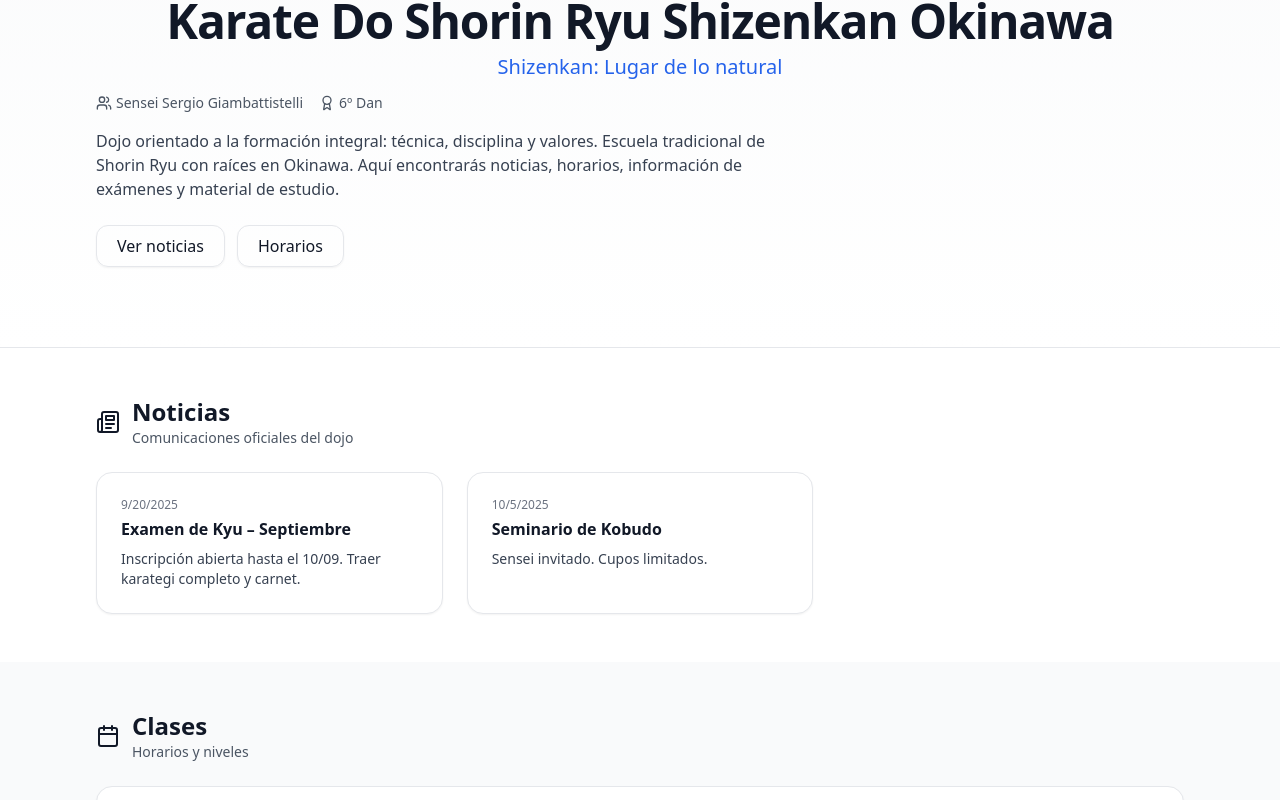
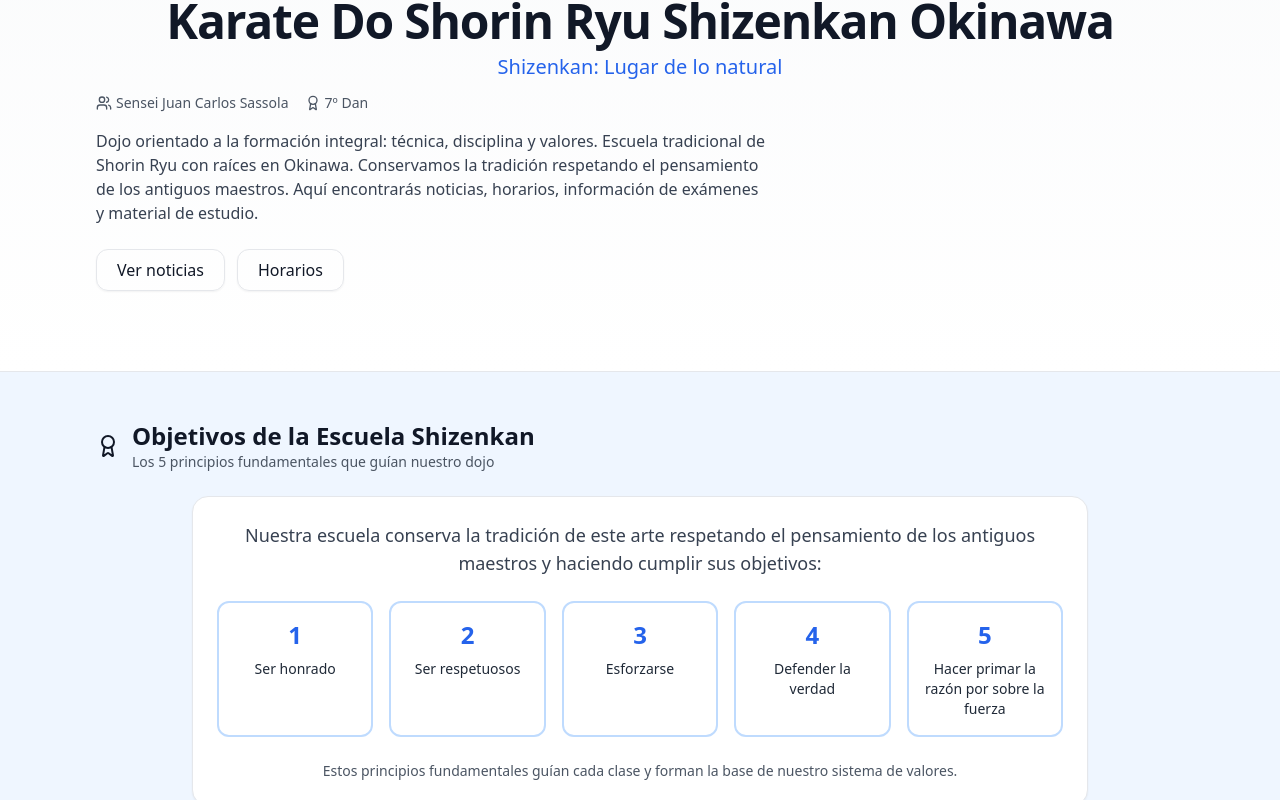
Before and after one commit to gseverina/shizenkan_web, a React (Vite) app: page / in a window 1280 px wide. Shown: the part 260-1060 px from the top of the page. Built offline with nearby package versions, Linux system fonts and the light colour scheme.

Commit message:
Add school objectives and update sensei information - Extract objectives from Alouette karate page - Add Juan Carlos Sassola 7º Dan as sensei - Create new SchoolObjectives section with 5 principles - Update navigation to include objectives section

```diff
--- a/src/App.jsx
+++ b/src/App.jsx
@@ -8,9 +8,9 @@ import logoDojo from './assets/logo-dojo.png';
 const DOJO_INFO = {
   name: "Karate Do Shorin Ryu Shizenkan Okinawa",
   meaning: "Shizenkan: Lugar de lo natural",
-  sensei: "Sergio Giambattistelli",
-  dan: "6º Dan",
-  description: "Dojo orientado a la formación integral: técnica, disciplina y valores. Escuela tradicional de Shorin Ryu con raíces en Okinawa."
+  sensei: "Juan Carlos Sassola",
+  dan: "7º Dan",
+  description: "Dojo orientado a la formación integral: técnica, disciplina y valores. Escuela tradicional de Shorin Ryu con raíces en Okinawa. Conservamos la tradición respetando el pensamiento de los antiguos maestros."
 };
 
 const NEWS = [
@@ -87,6 +87,15 @@ const VOCAB = [
       {ja: "Kakato Geri", es: "Patada con talón"}
     ]
   }
+];
+
+// Objetivos de la escuela Shizenkan
+const SCHOOL_OBJECTIVES = [
+  "Ser honrado",
+  "Ser respetuosos",
+  "Esforzarse",
+  "Defender la verdad",
+  "Hacer primar la razón por sobre la fuerza"
 ];
 
 // Katas reales del estilo
@@ -175,6 +184,7 @@ function Navbar() {
   const [open, setOpen] = useState(false);
   const items = [
     { href: "#inicio", label: "Inicio" },
+    { href: "#objetivos", label: "Objetivos" },
     { href: "#noticias", label: "Noticias" },
     { href: "#clases", label: "Clases" },
     { href: "#vocabulario", label: "Vocabulario y Katas" },
@@ -251,6 +261,44 @@ function Hero() {
         </div>
       </Container>
     </div>
+  );
+}
+
+function SchoolObjectives() {
+  return (
+    <section id="objetivos" className="py-12 bg-blue-50">
+      <Container>
+        <SectionTitle
+          icon={Award}
+          title="Objetivos de la Escuela Shizenkan"
+          subtitle="Los 5 principios fundamentales que guían nuestro dojo"
+        />
+        <div className="max-w-4xl mx-auto">
+          <Card className="text-center">
+            <p className="text-lg text-gray-700 mb-6">
+              Nuestra escuela conserva la tradición de este arte respetando el pensamiento de los antiguos maestros y haciendo cumplir sus objetivos:
+            </p>
+            <div className="grid sm:grid-cols-2 lg:grid-cols-5 gap-4">
+              {SCHOOL_OBJECTIVES.map((objective, index) => (
+                <motion.div
+                  key={index}
+                  initial={{ opacity: 0, y: 20 }}
+                  animate={{ opacity: 1, y: 0 }}
+                  transition={{ duration: 0.5, delay: index * 0.1 }}
+                  className="p-4 rounded-xl bg-white border-2 border-blue-200 hover:border-blue-300 transition-colors"
+                >
+                  <div className="text-2xl font-bold text-blue-600 mb-2">{index + 1}</div>
+                  <div className="text-sm font-medium text-gray-800">{objective}</div>
+                </motion.div>
+              ))}
+            </div>
+            <p className="mt-6 text-sm text-gray-600">
+              Estos principios fundamentales guían cada clase y forman la base de nuestro sistema de valores.
+            </p>
+          </Card>
+        </div>
+      </Container>
+    </section>
   );
 }
 
@@ -409,6 +457,7 @@ export default function App() {
     <div className="font-sans text-gray-900">
       <Navbar />
       <Hero />
+      <SchoolObjectives />
       <News />
       <Classes />
       <VocabKatas />
```
